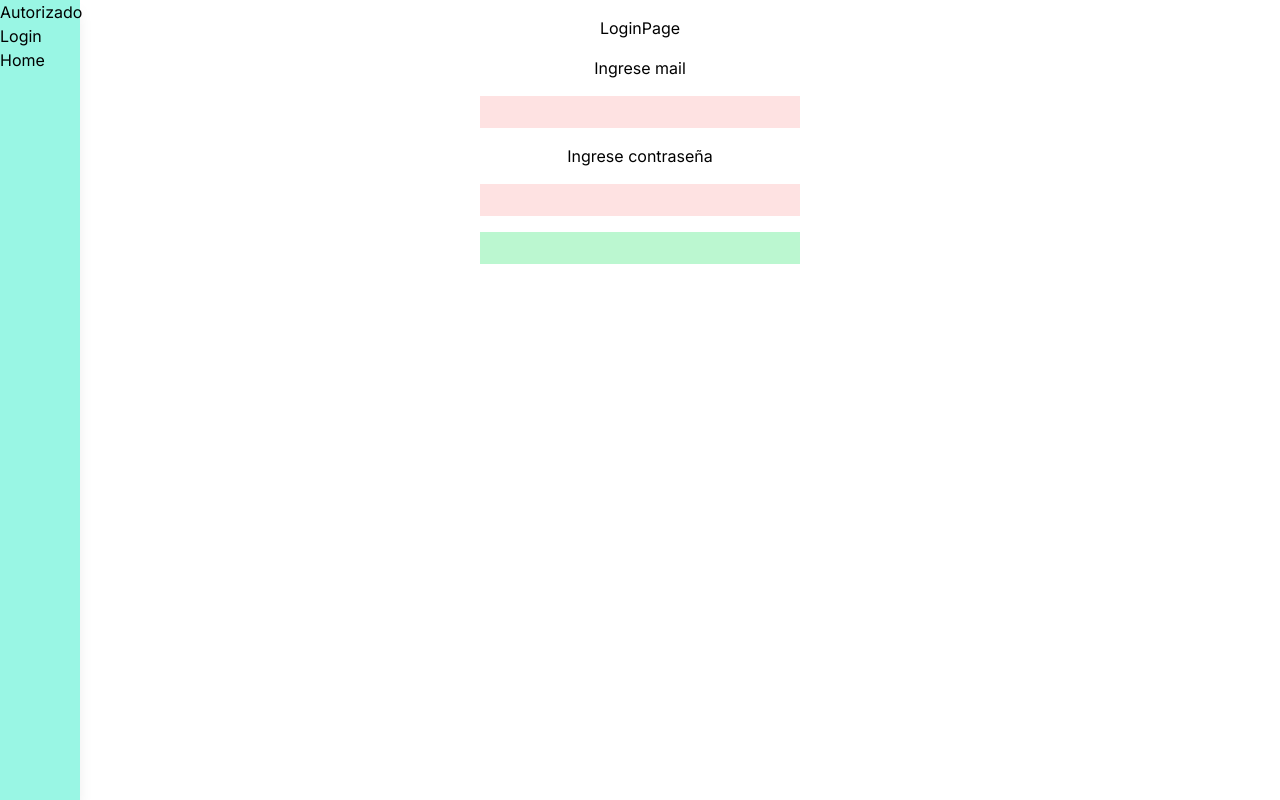
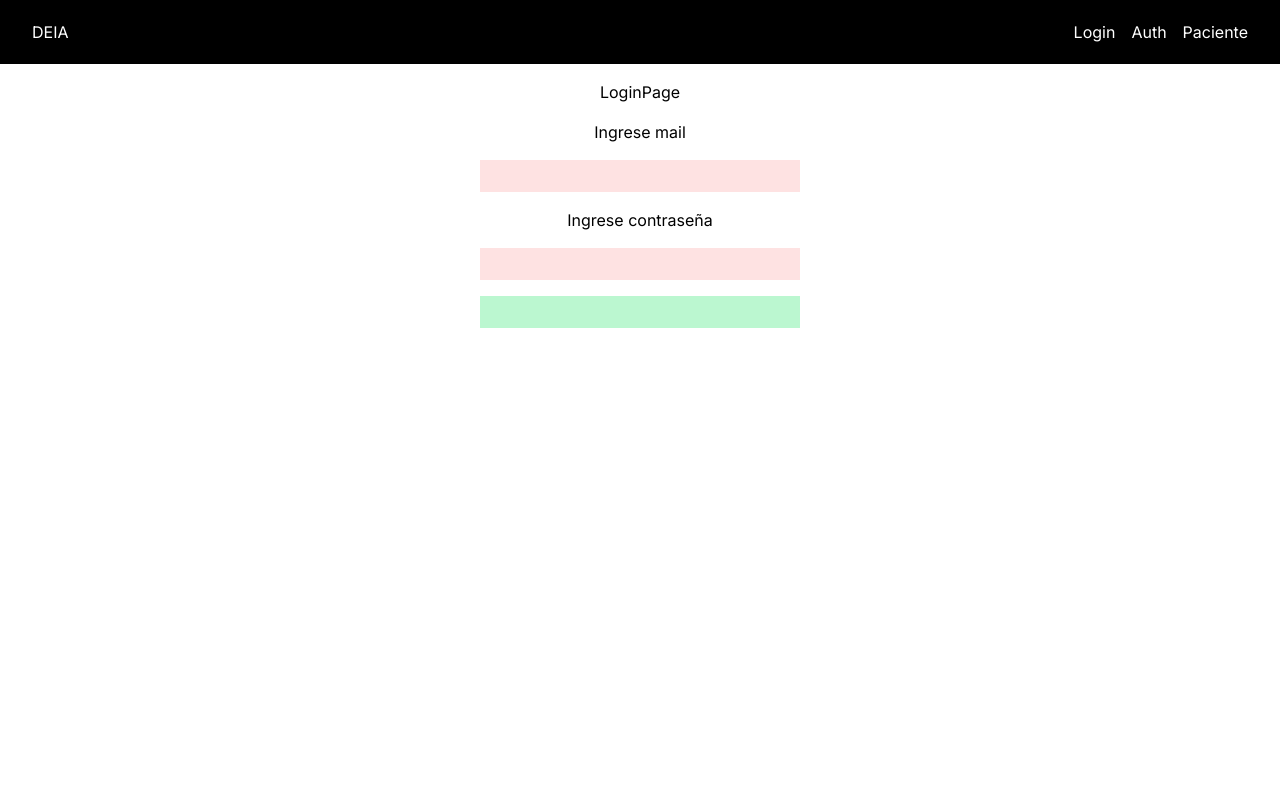
Before and after one commit to proydeia/deia, a Next.js app: page /login in a window 1280 px wide. Built offline with nearby package versions, Linux system fonts and the light colour scheme.

Commit message:
+paciente +navbar

```diff
--- /dev/null
+++ b/app/authorized/Components/NavBar.tsx
@@ -0,0 +1,9 @@
+export default function NavbarA(){
+    return(
+        <>
+         <nav className="bg-teal-100">
+             <div className="fixed top-0 left-0 h-screen w-20 m-0 flex flex-col sm:flex-row shadow-lg"></div>
+         </nav>
+        </>
+    )
+}
--- a/app/authorized/page.tsx
+++ b/app/authorized/page.tsx
@@ -1,6 +1,8 @@
+import NavbarA from "./Components/NavBar";
 export default function AuthorizedPage() {
     return(
         <>
+        <NavbarA/>
         <main>
             <div>
             <h1>Authorized page</h1>
--- a/app/navBar.tsx
+++ b/app/navBar.tsx
@@ -1,12 +1,56 @@
+'use client'
 import Link from "next/link";
+import { useState } from "react";
 const Navbar = () => {
-    return(
-        <div className="fixed top-0 left-0 h-screen w-20 m-0 flex flex-col bg-teal-200 shadow-lg">
-            <Link href="/authorized">Autorizado</Link>
-            <Link href="/login">Login</Link>
-            <Link href="/">Home</Link>
 
-        </div>
+    const[isClick, setisClick] = useState(false);
+
+    const toggleNavBar = ():void =>{
+        setisClick(!isClick);
+    }
+
+    return (
+        <>
+            <nav className="bg-black">
+                <div className=" max-w-7xl mx-auto px-4 sm:px-6 lg:px-8">
+                    <div className="flex items-center justify-between h-16">
+                        <div className="flex items-center">
+                            <div className="flex-shrink-0">
+                                <Link href="/" className="text-white">DEIA</Link>
+                            </div>
+                        </div>
+                        <div className="hidden md:block">
+                            <div className="ml-4 flex items-center space-x-4">
+                                <Link href="./login" className="text-white hover:bg-white hover:text-black rounded-lg">Login</Link>
+                                <Link href="./authorized" className="text-white hover:bg-white hover:text-black rounded-lg">Auth</Link>
+                                <Link href="./paciente" className="text-white hover:bg-white hover:text-black rounded-lg">Paciente</Link>
+                            </div>
+                        </div>
+                    <div className="md:hidden flex items-center">
+                        <button className="inline-flex items-center justify-center p-2 rounded-md text-white md:text-white hover:text-white focus:outline-none focus:ring-2 focus:ring-inset focus:ring-white"
+                        onClick={toggleNavBar}>
+                            {isClick ? (
+                                <div className="bg-red-400">Logo1</div>
+                            ) : (
+                                <div className="bg-green-600">Logo2</div>
+                            )}
+
+                        </button>
+                    </div>
+                    </div>
+                </div>
+                    {isClick && (
+                        <div className="md:hidden">
+                            <div className="px-2 pt-2 pb-3 space-y-1 sm:px-3">
+                            <div className="ml-4 flex items-center space-x-4">
+                                <Link href="./login" className="block text-white hover:bg-white hover:text-black rounded-lg">Login</Link>
+                                <Link href="./authorized" className="block text-white hover:bg-white hover:text-black rounded-lg">Auth</Link>
+                            </div>
+                            </div>
+                        </div>
+                    )}
+            </nav>
+        </>
     );
 }
 export default Navbar
--- /dev/null
+++ b/app/paciente.tsx
@@ -0,0 +1,7 @@
+export default function ingresoPaciente() {
+    return(
+        <>
+        <div>Aca se hace el ingreso del paciente</div>
+        </>
+    )
+}
```
